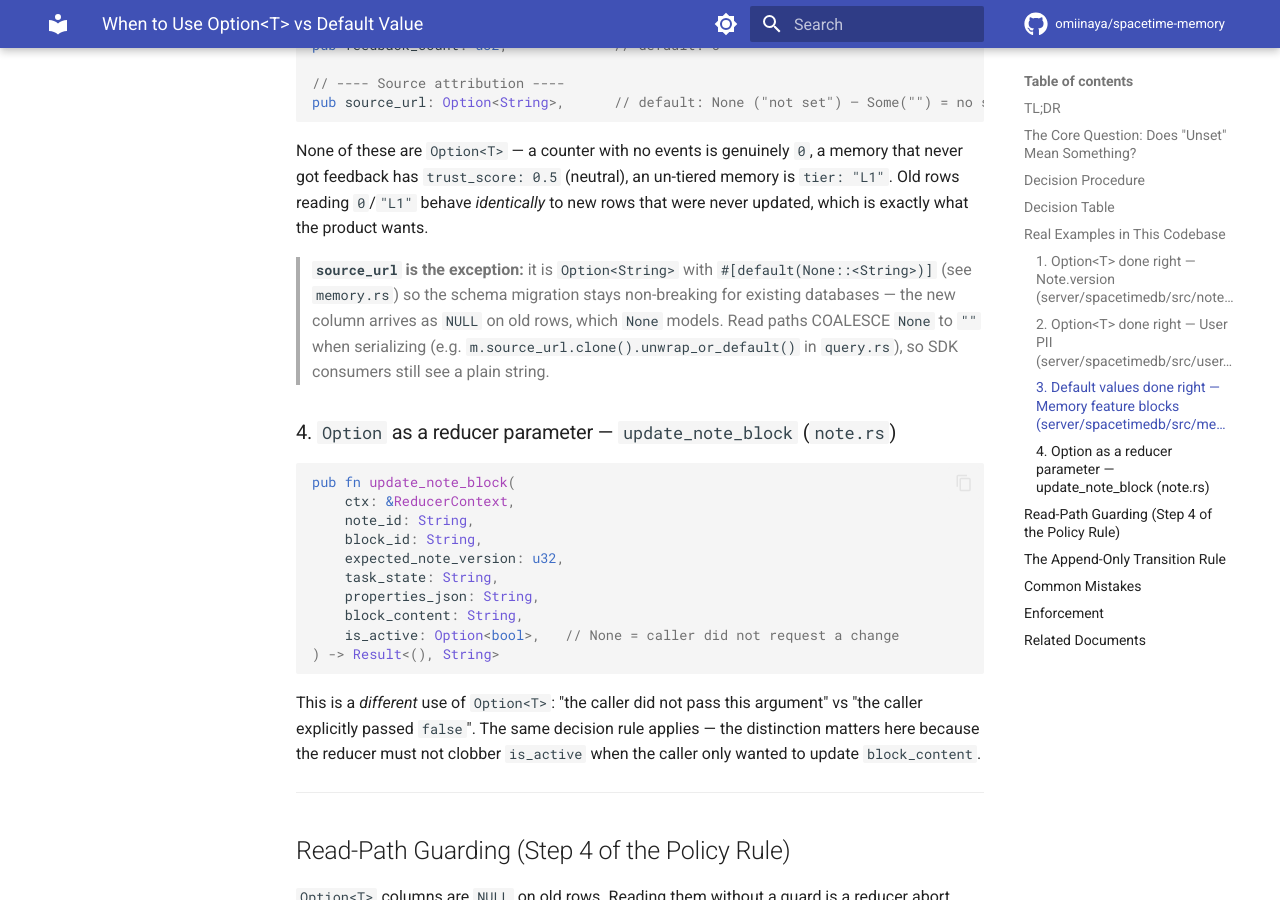
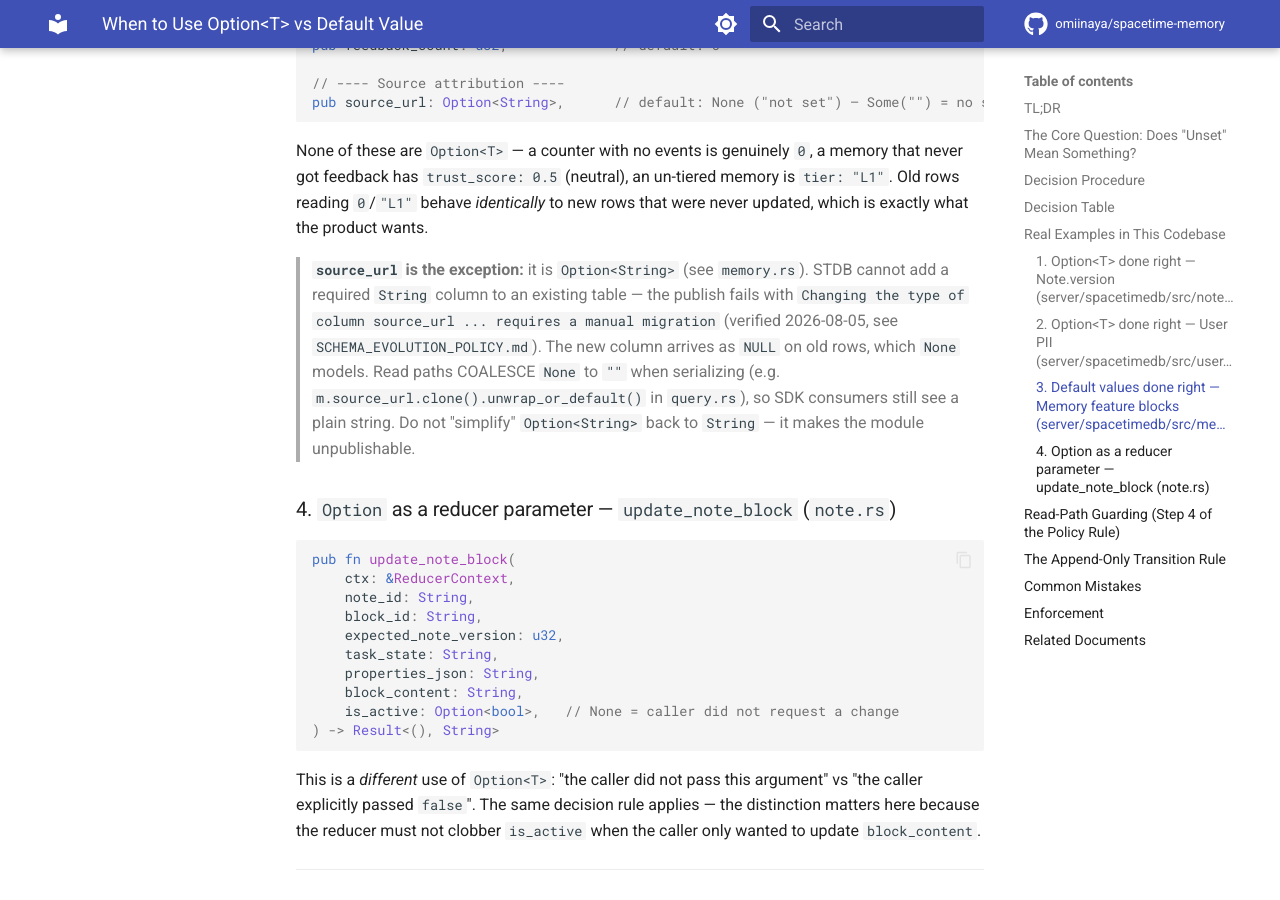
Before and after one commit to omiinaya/spacetime-memory, an MkDocs documentation site: the page built from docs/OPTION_VS_DEFAULT.md, in a window 1280 px wide and 900 px high, scrolled down 3935 px. Built offline with MkDocs 1.6.1 and Material for MkDocs 9.7.7, drawn with Linux system fonts in a browser that asks for light colours; comment, search, counter and statistics services are not loaded.

Commit message:
fix(server): source_url must be Option<String> — STDB rejects required String add-column
Commit 5c0a9baf moved Memory.source_url to plain String to conform to the
policy's Defaults-by-Rust-Type table (String -> ""), but STDB refuses to
add a required String column to an existing table:

  Changing the type of column source_url ... requires a manual migration

(verified 2026-08-05). The table's "" default applies to reducer-level
defaults on NEW inserts; schema-level column addition still requires
Option<T> (or #[default(...)] where supported). Revert to Option<String>:

- memory.rs: struct field Option<String>, insert reducers default None
- consolidation.rs / context_delta.rs: default None
- replication.rs: map incoming source_url to Option
- query.rs: COALESCE None -> "" when serializing rows (both branches)
- SCHEMA_EVOLUTION_POLICY.md: document the String-vs-Option<String>
  distinction in the worked example (Step 1 note + Step 5b read path)
- docs/OPTION_VS_DEFAULT.md: match the Option<String> narrative
- test_schema_evolution_policy.py: expect source_url default None
- schema_baseline.json: regenerate (String -> Option<String>, the single
  policy-permitted T -> Option<T> transition)
- sdk/typescript/src/types.ts: source_url?: string (optional field)

Policy enforcement suite passes 22/22; Rust lib tests 930/930; WASM
release module builds clean.

```diff
--- a/docs/OPTION_VS_DEFAULT.md
+++ b/docs/OPTION_VS_DEFAULT.md
@@ -143,12 +143,14 @@
 memory is `tier: "L1"`. Old rows reading `0`/`"L1"` behave *identically* to new
 rows that were never updated, which is exactly what the product wants.
 
-> **`source_url` is the exception:** it is `Option<String>` with
-> `#[default(None::<String>)]` (see `memory.rs`) so the schema migration stays
-> non-breaking for existing databases — the new column arrives as `NULL` on old
-> rows, which `None` models. Read paths COALESCE `None` to `""` when serializing
-> (e.g. `m.source_url.clone().unwrap_or_default()` in `query.rs`), so SDK
-> consumers still see a plain string.
+> **`source_url` is the exception:** it is `Option<String>` (see `memory.rs`).
+> STDB cannot add a required `String` column to an existing table — the publish
+> fails with `Changing the type of column source_url ... requires a manual
+> migration` (verified 2026-08-05, see `SCHEMA_EVOLUTION_POLICY.md`). The new
+> column arrives as `NULL` on old rows, which `None` models. Read paths COALESCE
+> `None` to `""` when serializing (e.g. `m.source_url.clone().unwrap_or_default()`
+> in `query.rs`), so SDK consumers still see a plain string. Do not "simplify"
+> `Option<String>` back to `String` — it makes the module unpublishable.
 
 ### 4. `Option` as a reducer parameter — `update_note_block` (`note.rs`)
 
```
Also changed, not shown: SCHEMA_EVOLUTION_POLICY.md (+55 -26 lines), 8 other files.
